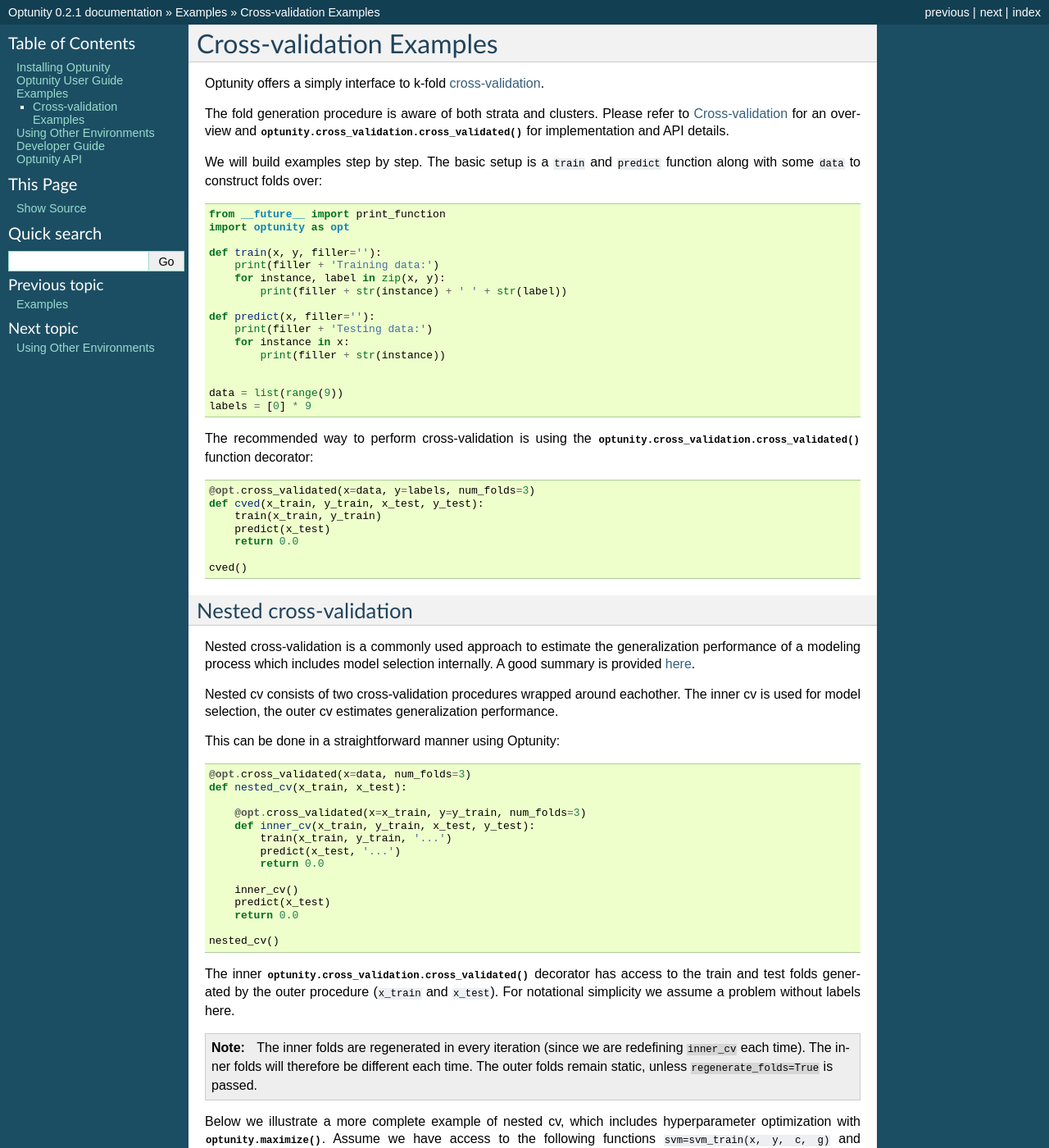
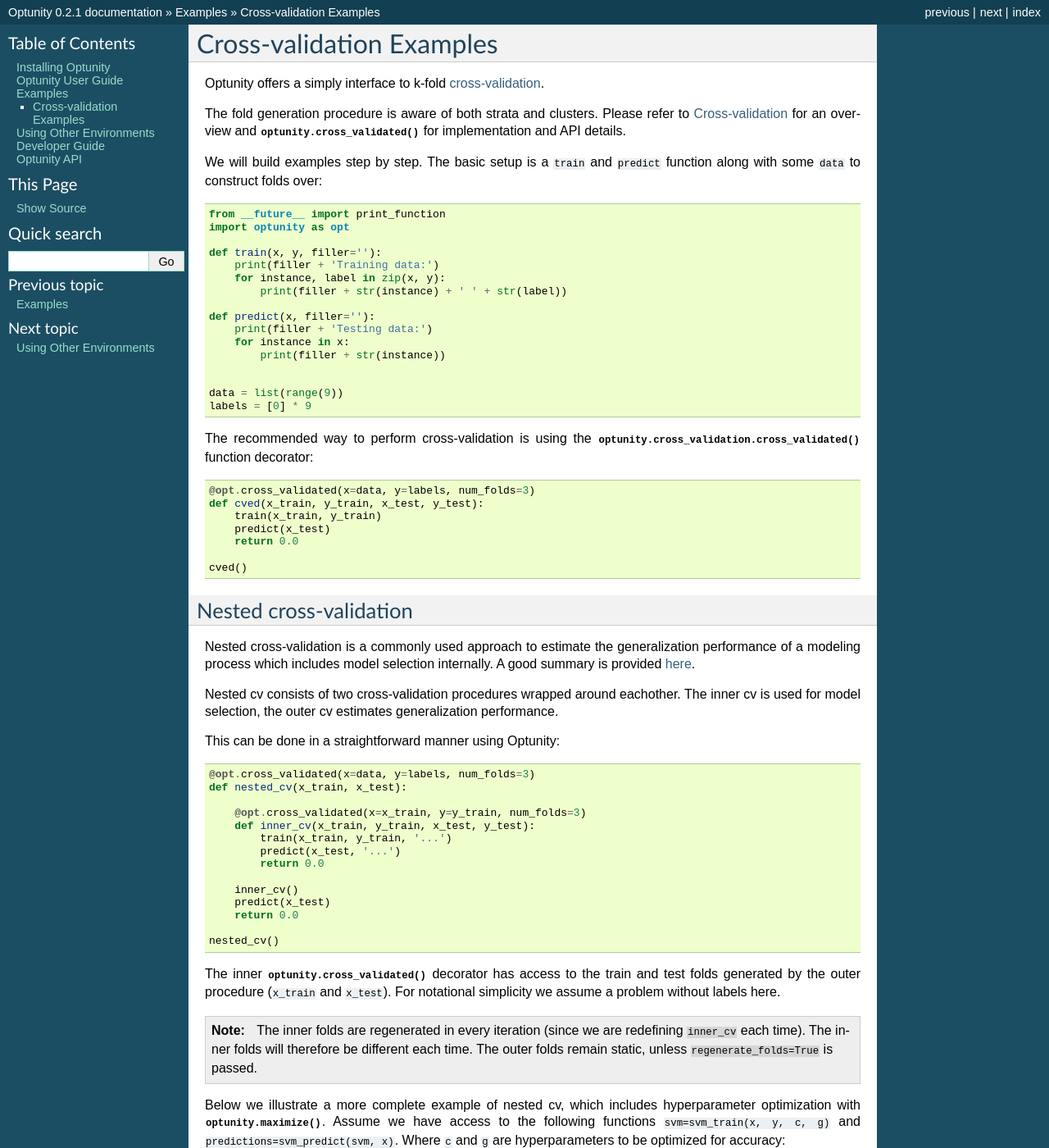
Before and after one commit to claesenm/optunity, a Sphinx documentation site: the page built from docs/examples/cross_validation.rst, in a window 1280 px wide and 1400 px high. Shown: the whole window at 82% size. Built offline with Sphinx 7.4.7, drawn with Linux system fonts in a browser that asks for light colours.

Commit message:
added extra docs

```diff
--- a/docs/examples/cross_validation.rst
+++ b/docs/examples/cross_validation.rst
@@ -8,7 +8,7 @@
 
 The fold generation procedure is aware of both strata and clusters.
 Please refer to :doc:`/user/cross_validation` for an overview and
-:func:`optunity.cross_validation.cross_validated` for implementation and API details.
+:func:`optunity.cross_validated` for implementation and API details.
 
 We will build examples step by step. The basic setup is a ``train`` and ``predict``
 function along with some ``data`` to construct folds over::
@@ -58,7 +58,7 @@
 
 This can be done in a straightforward manner using Optunity::
 
-    @opt.cross_validated(x=data, num_folds=3)
+    @opt.cross_validated(x=data, y=labels, num_folds=3)
     def nested_cv(x_train, x_test):
 
         @opt.cross_validated(x=x_train, y=y_train, num_folds=3)
@@ -73,7 +73,7 @@
 
     nested_cv()
 
-The inner :func:`optunity.cross_validation.cross_validated` decorator has access to
+The inner :func:`optunity.cross_validated` decorator has access to
 the train and test folds generated by the outer procedure (``x_train`` and ``x_test``).
 For notational simplicity we assume a problem without labels here.
 
```
